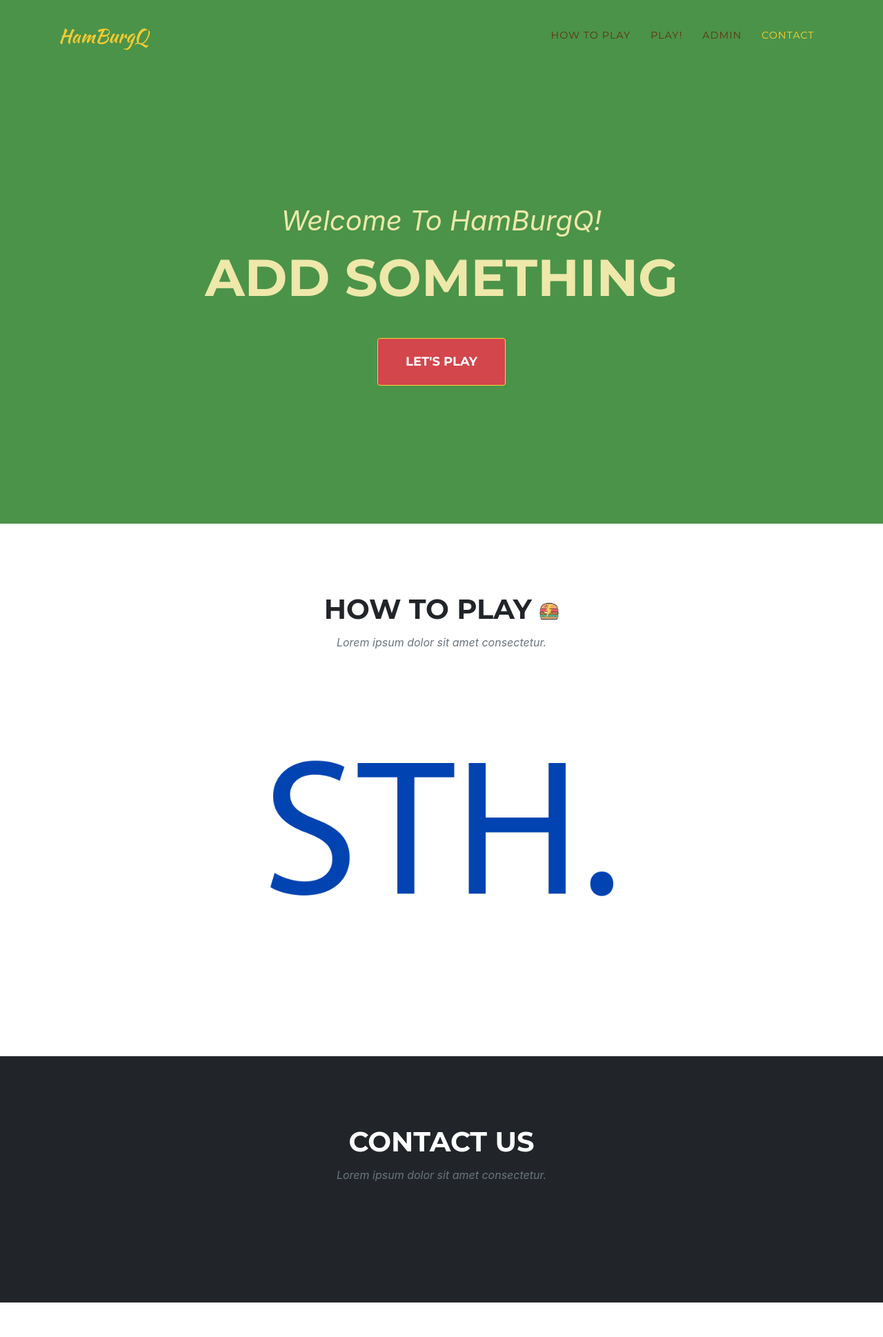
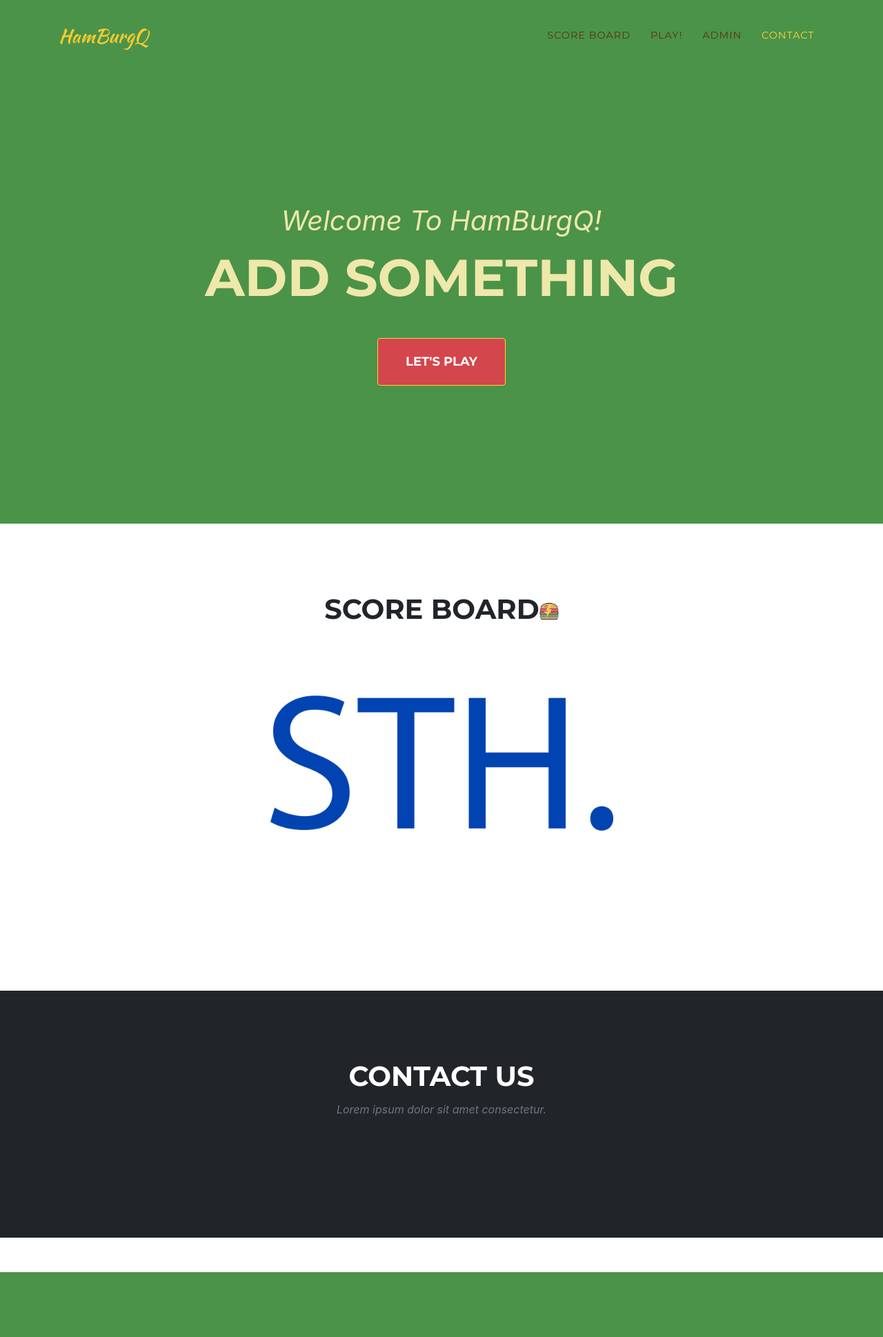
Before and after one commit to wodwine/HamburgQ, a Django app: template Game/templates/Home/mainpage.html in a window 1280 px wide. Shown: the whole page at 69% size. After the commit the page ends 1844 px from the top, so only its background shows below. Run offline with Django 3.2, Linux system fonts and the light colour scheme; the template is opened without the code that fills it, so the values that code supplies are empty; some libraries are stand-ins or nearby versions; some web fonts are replaced.

Commit message:
Add the score board

```diff
--- a/Game/templates/Home/mainpage.html
+++ b/Game/templates/Home/mainpage.html
@@ -48,8 +48,10 @@
     <div class="container">
       <div class="row">
         <div class="col-lg-12 text-center">
-          <h2 class="section-heading text-uppercase">How to play <img src="{% static 'Base/img/logo.png'%}" width="28" height="28"> </h2>
-          <h3 class="section-subheading text-muted">Lorem ipsum dolor sit amet consectetur.</h3>
+          <h2 class="section-heading text-uppercase">Score Board<img src="{% static 'Base/img/logo.png'%}" width="28" height="28"> </h2>
+          {% for p in player %}
+          <h6 class="section-subheading text-muted">{{forloop.counter}}. {{p.player_name}} : {{p.streak}} streak</h6>
+          {% endfor %}
           <img class="fit" src="{% static 'Home/img/test.png'%}">
         </div>
       </div>
--- a/Game/templates/base.html
+++ b/Game/templates/base.html
@@ -49,7 +49,7 @@
       <div class="collapse navbar-collapse" id="navbarResponsive">
         <ul class="navbar-nav text-uppercase ml-auto">
           <li class="nav-item">
-            {% block howtoplay %}<a class="nav-link js-scroll-trigger" href="#howtoplay">How to play</a>{% endblock %}
+            {% block howtoplay %}<a class="nav-link js-scroll-trigger" href="#howtoplay">Score Board</a>{% endblock %}
           </li>
           <li class="nav-item">
               {% block play %}<a class="nav-link js-scroll-trigger" href="{% url 'Game:login' %}">play!</a>{% endblock %}
```
Also changed, not shown: Game/views.py (+6 -1 lines).
